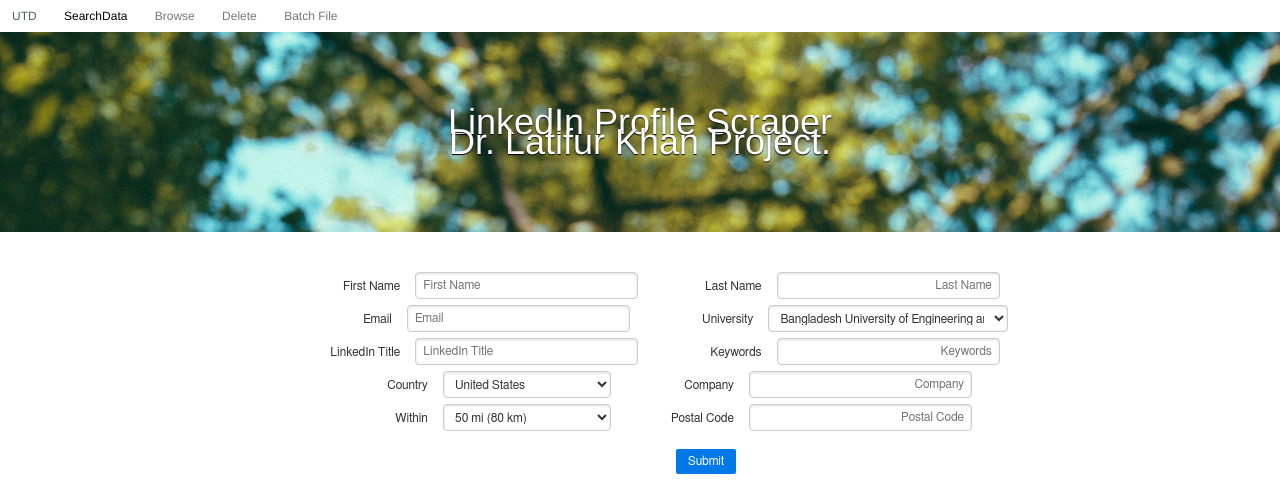
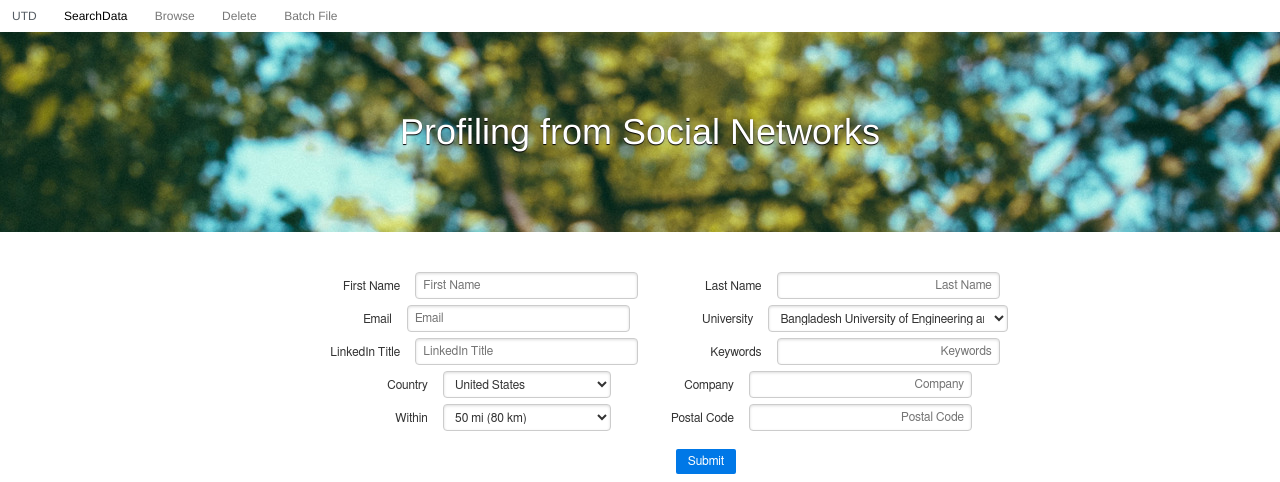
Before and after one commit to deadbrainviv/relational-social-media-search-engine, a Django app: template testApp/templates/testApp/search.html in a window 1280 px wide; the page is wider, and only the part inside the window is pictured. Shown: the top 482 px of that part. Run offline with Django 3.2, Linux system fonts and the light colour scheme; the template is opened without the code that fills it, so the values that code supplies are empty.

Commit message:
changing the ui name

```diff
--- a/testApp/templates/testApp/search.html
+++ b/testApp/templates/testApp/search.html
@@ -22,8 +22,7 @@
 
 <div class="banner" style='height:200px;'>
     <h1 class="banner-head">
-        LinkedIn Profile Scraper<br>
-        Dr. Latifur Khan Project.
+        Profiling from Social Networks<br>
     </h1>
 </div>
 
```
